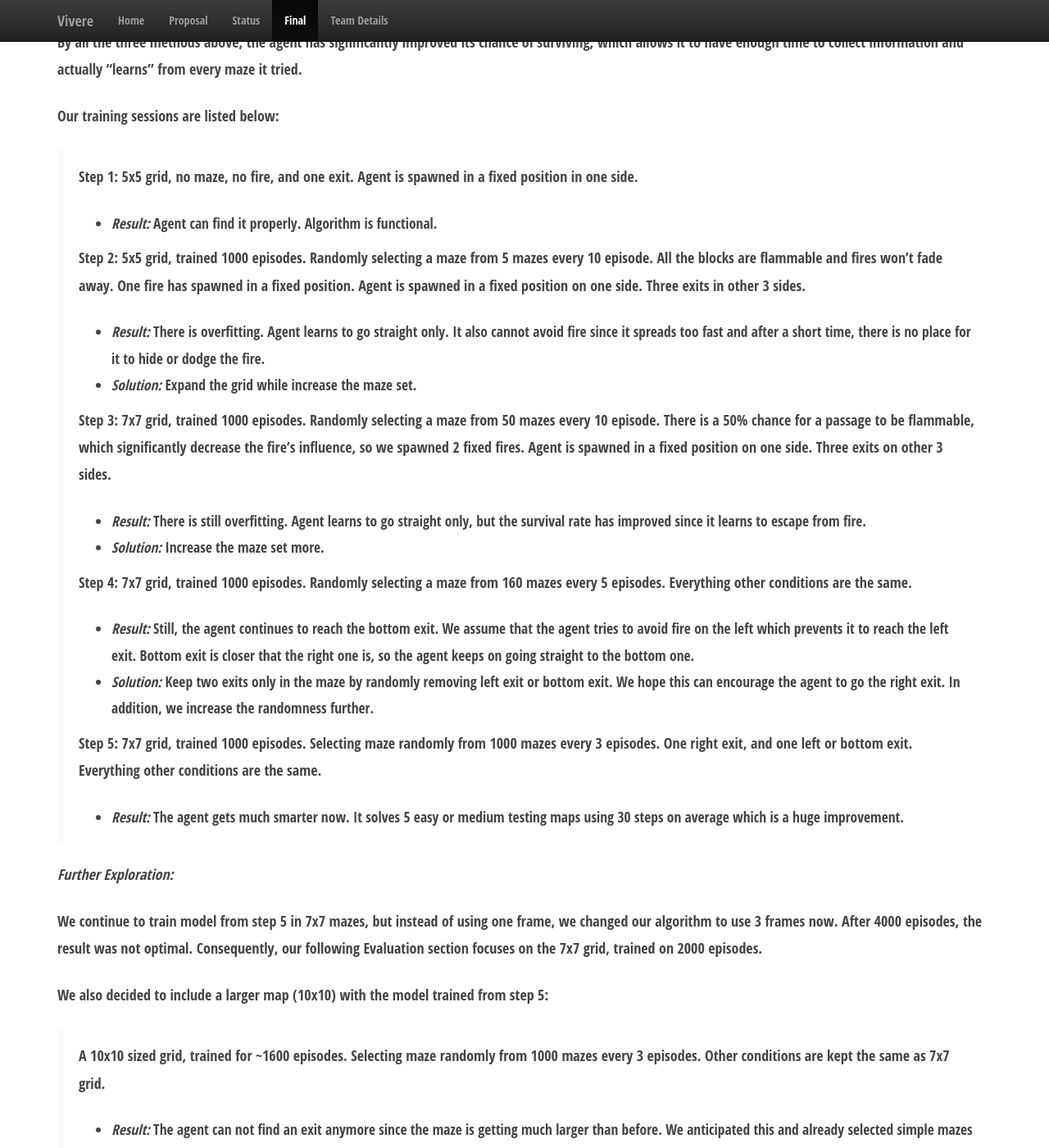
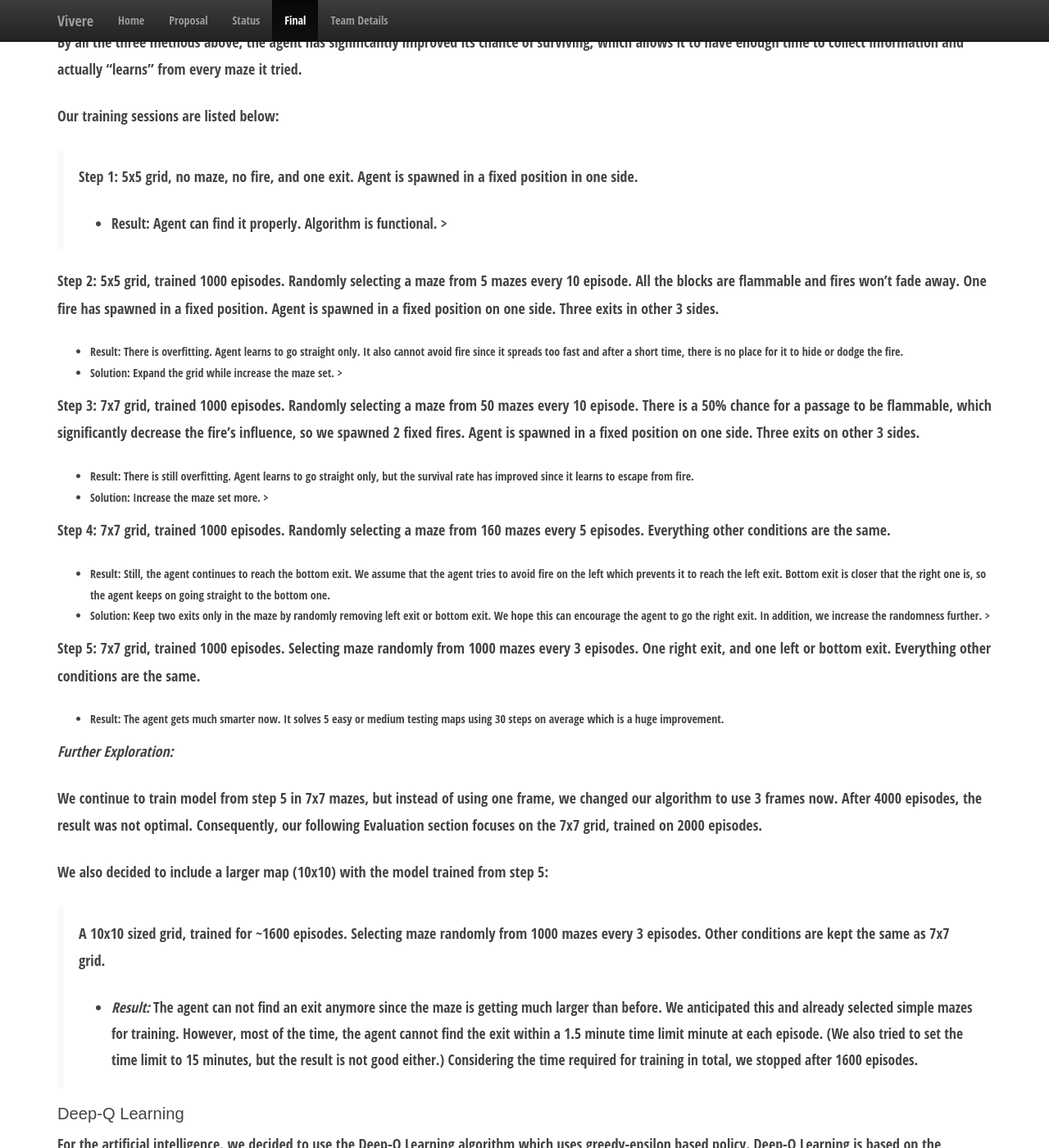
Before and after one commit to Enhjin/Vivere, a Jekyll site: the page built from docs/final.md, in a window 1280 px wide and 1400 px high, scrolled down 2359 px. Shown: the whole window at 82% size. Built offline with Jekyll 4.4.1, drawn with Linux system fonts in a browser that asks for light colours.

Commit message:
Update final.md

```diff
--- a/docs/final.md
+++ b/docs/final.md
@@ -51,22 +51,22 @@ By all the three methods above, the agent has significantly improved its chance
 Our training sessions are listed below:
 >
 **Step 1:** 5x5 grid, no maze, no fire, and one exit. Agent is spawned in a fixed position in one side.
-* *Result:* Agent can find it properly. Algorithm is functional.
->
+* Result: Agent can find it properly. Algorithm is functional. >
+
 **Step 2:** 5x5 grid, trained 1000 episodes. Randomly selecting a maze from 5 mazes every 10 episode. All the blocks are flammable and fires won’t fade away. One fire has spawned in a fixed position. Agent is spawned in a fixed position on one side. Three exits in other 3 sides.
-* *Result:* There is overfitting. Agent learns to go straight only. It also cannot avoid fire since it spreads too fast and after a short time, there is no place for it to hide or dodge the fire.
-* *Solution:* Expand the grid while increase the maze set.
->
+* Result: There is overfitting. Agent learns to go straight only. It also cannot avoid fire since it spreads too fast and after a short time, there is no place for it to hide or dodge the fire.
+* Solution: Expand the grid while increase the maze set. >
+
 **Step 3:** 7x7 grid, trained 1000 episodes. Randomly selecting a maze from 50 mazes every 10 episode. There is a 50% chance for a passage to be flammable, which significantly decrease the fire’s influence, so we spawned 2 fixed fires.  Agent is spawned in a fixed position on one side. Three exits on other 3 sides.
-* *Result:* There is still overfitting. Agent learns to go straight only, but the survival rate has improved since it learns to escape from fire.
-* *Solution:* Increase the maze set more.
->
+* Result: There is still overfitting. Agent learns to go straight only, but the survival rate has improved since it learns to escape from fire.
+* Solution: Increase the maze set more. >
+
 **Step 4:** 7x7 grid, trained 1000 episodes. Randomly selecting a maze from 160 mazes every 5 episodes. Everything other conditions are the same.
-* *Result:* Still, the agent continues to reach the bottom exit. We assume that the agent tries to avoid fire on the left which prevents it to reach the left exit. Bottom exit is closer that the right one is, so the agent keeps on going straight to the bottom one.
-* *Solution:* Keep two exits only in the maze by randomly removing left exit or bottom exit. We hope this can encourage the agent to go the right exit. In addition, we increase the randomness further.
->
+* Result: Still, the agent continues to reach the bottom exit. We assume that the agent tries to avoid fire on the left which prevents it to reach the left exit. Bottom exit is closer that the right one is, so the agent keeps on going straight to the bottom one.
+* Solution: Keep two exits only in the maze by randomly removing left exit or bottom exit. We hope this can encourage the agent to go the right exit. In addition, we increase the randomness further. >
+
 **Step 5:** 7x7 grid, trained 1000 episodes. Selecting maze randomly from 1000 mazes every 3 episodes. One right exit, and one left or bottom exit. Everything other conditions are the same.
-* *Result:* The agent gets much smarter now. It solves 5 easy or medium testing maps using 30 steps on average which is a huge improvement.
+* Result: The agent gets much smarter now. It solves 5 easy or medium testing maps using 30 steps on average which is a huge improvement.
 
 *Further Exploration:*
 
```
